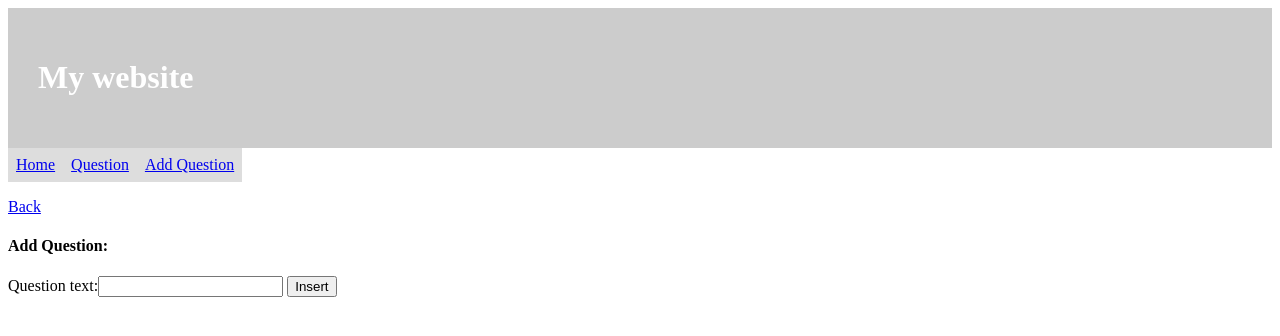
After one commit to lamhuynhb779/learn-django, a Django app: page /polls/questions/add in a window 1280 px wide. The commit adds this page. Shown: the top 336 px of the page. Run offline with Django 3.2, Linux system fonts and the light colour scheme.

Commit message:
update menu + add question model form

```diff
--- /dev/null
+++ b/mysite/polls/forms.py
@@ -0,0 +1,8 @@
+from django import forms
+from .models import Question
+
+
+class QuestionForm(forms.ModelForm):
+    class Meta:
+        model = Question
+        fields = ('question_text',)
--- a/mysite/polls/models.py
+++ b/mysite/polls/models.py
@@ -1,11 +1,12 @@
 from django.db import models
+from django.utils import timezone
 
 # Create your models here.
 
 
 class Question(models.Model):
-    question_text = models.CharField(max_length=200)
-    time_public = models.DateTimeField()
+    question_text = models.CharField(max_length=200, blank=False, null=False)
+    time_public = models.DateTimeField(default=timezone.datetime.now())
 
 
 class Choice(models.Model):
--- /dev/null
+++ b/mysite/polls/templates/polls/add_question.html
@@ -0,0 +1,13 @@
+{% extends 'polls/base.html' %}
+
+{% block my-content %}
+<!--    <p><a href="{{ request.META.HTTP_REFERER }}">Back</a></p>-->
+    <p><a href="{% url 'polls_route:questions' %}">Back</a></p>
+    <h4>Add Question:</h4>
+    <form action="" method="post">
+        {% csrf_token %}
+        {{ f }}
+        <input type="submit" value="Insert">
+    </form>
+
+{% endblock %}
--- a/mysite/polls/templates/polls/base.html
+++ b/mysite/polls/templates/polls/base.html
@@ -16,6 +16,7 @@
         <ul>
             <li><a href="{% url 'polls_route:index' %}">Home</a></li>
             <li><a href="{% url 'polls_route:questions' %}">Question</a></li>
+            <li><a href="{% url 'polls_route:add_question' %}">Add Question</a></li>
         </ul>
     </div>
     <div class="content">
--- a/mysite/polls/urls.py
+++ b/mysite/polls/urls.py
@@ -10,4 +10,8 @@ urlpatterns = [
     path('questions/<int:question_id>', views.answerForQuestion, name="answer_question"),
     path('questions/save', views.saveAnswer, name="save_answer"),
     path('choices/<int:question_id>', views.showChoices, name="choices"),
+
+    # Model Form
+    path('questions/add', views.addQuestion, name="add_question"),
+
 ]
--- a/mysite/polls/views.py
+++ b/mysite/polls/views.py
@@ -1,6 +1,8 @@
 from django.shortcuts import render, get_object_or_404
 from django.http import HttpResponse
 from .models import Question, Choice
+# Import Question Form
+from .forms import QuestionForm
 
 # Create your views here.
 
@@ -67,3 +69,19 @@ def showChoices(request, question_id):
     question = Question.objects.get(pk=question_id)
     choice_list = question.choice_set.all()
     return render(request, "polls/choices.html", {"question": question, "choices": choice_list})
+
+
+# Model Form
+def addQuestion(req):
+    # return HttpResponse("Add Question")
+    question_form = QuestionForm()
+
+    if req.method == "POST":
+        add_question_form = QuestionForm(req.POST)
+        if add_question_form.is_valid():
+            add_question_form.save()
+            return HttpResponse("Insert success!!!")
+        else:
+            return HttpResponse("Validate failure!!!")
+
+    return render(req, "polls/add_question.html", {'f': question_form})
```
Also changed, not shown: mysite/db.sqlite3.
